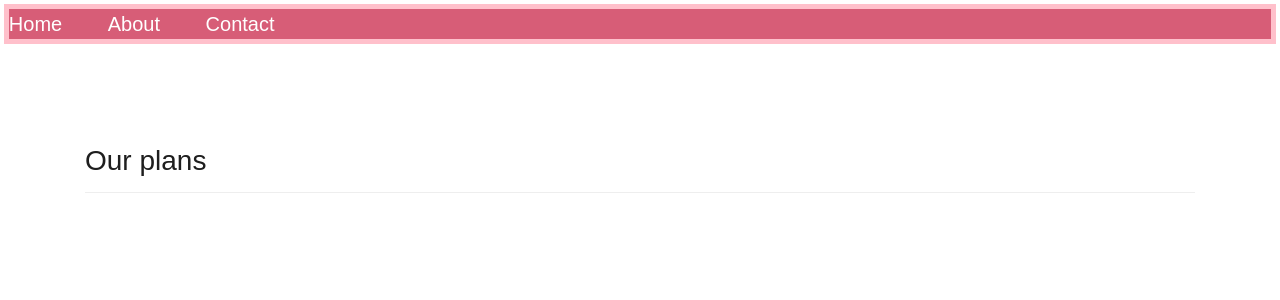
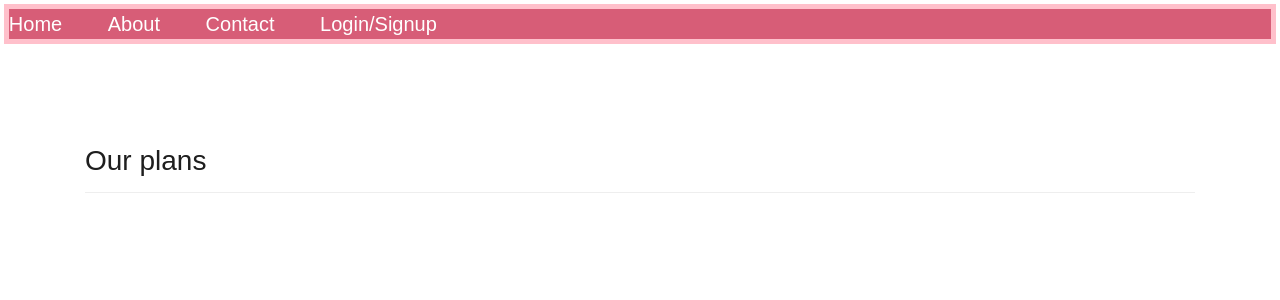
Before and after one commit to Jeevan-Rai/Mini-Projects, a Flask app: page / in a window 1280 px wide. Shown: the top 300 px of the page. Run offline with Flask 2, Linux system fonts and the light colour scheme; data that the repository does not hold is empty; some libraries are stand-ins or nearby versions.

Commit message:
signup login

```diff
--- a/vignu/app.py
+++ b/vignu/app.py
@@ -15,7 +15,6 @@ class Customer(db.Model):
     CUST_ID = db.Column(db.Integer, primary_key=True)
     USERNAME = db.Column(db.String, nullable=False)
     PASSWORD = db.Column(db.String, nullable=False)
-    PHONE_NO = db.Column(db.Integer, nullable=False)
 
 class Schemes(db.Model):
     S_ID = db.Column(db.Integer, primary_key=True)
@@ -26,7 +25,7 @@ def home():
     sch = db.session.query(Schemes.DESC).all()
     return render_template("c_index.html", sch=sch)
 
-@app.route("/c_signup")
+@app.route("/c_signup",methods=["GET", "POST"])
 def signup():
     if(request.method == "POST"):
         try:
@@ -35,14 +34,13 @@ def signup():
             entry = Customer(USERNAME=uname, PASSWORD=psw)
             db.session.add(entry)
             db.session.commit()
-            return redirect("/c_signin")
+            return redirect("/c_login")
         except:
-            print
             redirect("/c_signup")
     return render_template("c_signup.html")
 
 
-@app.route("/c_login")
+@app.route("/c_login",methods=["GET", "POST"])
 def login():
     if(request.method == "POST"):
         uname = request.form.get("uname")
@@ -50,10 +48,10 @@ def login():
         exists = db.session.query(Customer.USERNAME).filter_by(
             USERNAME=uname, PASSWORD=psw).first() is not None
         if(exists):
-            params["crnt_usr"] = uname
+            # params["crnt_usr"] = uname
             session['c_loggedin'] = True
             return redirect('/')
         else:
-            return redirect('/signup')
+            return redirect('/c_signup')
     return render_template('c_login.html')
 app.run(debug=True)
--- a/vignu/templates/c_index.html
+++ b/vignu/templates/c_index.html
@@ -60,6 +60,7 @@
           <li><a href="#"> Home </a></li>
           <li><a href="#"> About </a></li>
           <li><a href="#"> Contact </a></li>
+          <li><a href="/c_login">Login/Signup</a></li>
         </ul>
       </nav>
     </div>
--- a/vignu/templates/c_login.html
+++ b/vignu/templates/c_login.html
@@ -83,7 +83,7 @@
 
         <h2 style="text-align: center;">Seller Login</h2>
 
-        <form action="/s_login" method="post">
+        <form action="/c_login" method="post">
             <div class="imgcontainer">
                 <!-- <img src="img_avatar2.png" alt="Avatar" class="avatar"> -->
             </div>
@@ -98,7 +98,7 @@
                 <button type="submit" style="background-color: #d75d77;">Login</button>
                 <label>
                     <input type="checkbox" checked="checked" name="remember"> Remember me
-                    <a href="s_signup" style="padding-left: 59%;">Sign up?</a>
+                    <a href="c_signup" style="padding-left: 59%;">Sign up?</a>
                 </label>
             </div>
 
```
Also changed, not shown: vignu/templates/c_signup.html (+4 -4 lines).
